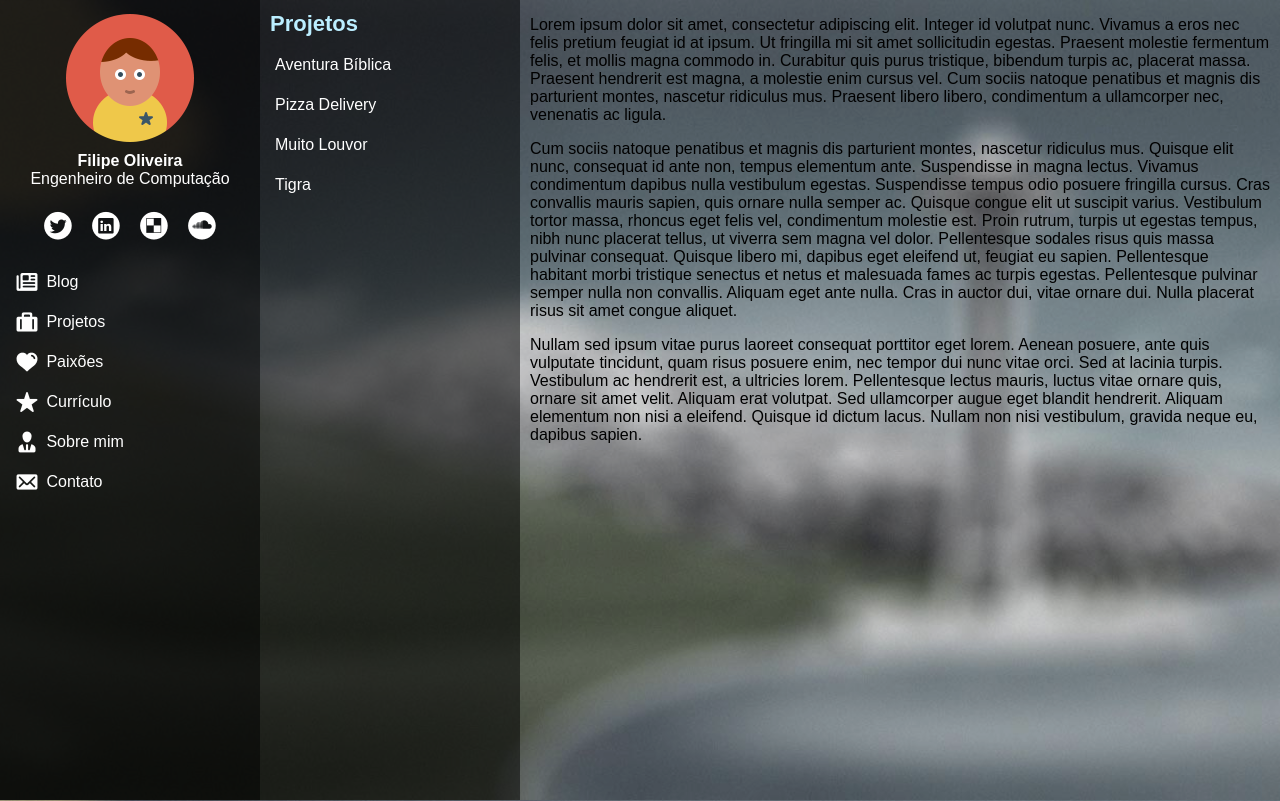
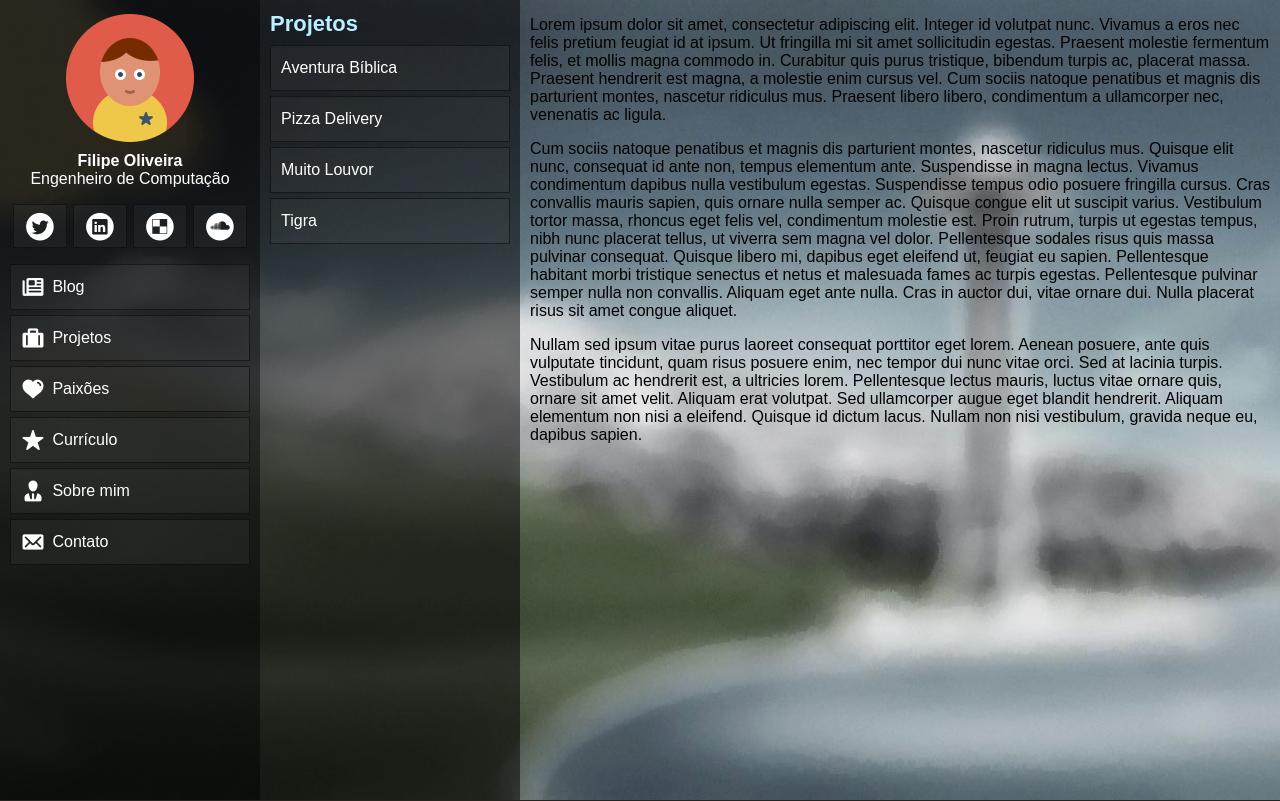
Before and after one commit to fmoliveira/website, a PHP site: page / in a window 1280 px wide. Run offline with PHP 8.4, Linux system fonts and the light colour scheme.

Commit message:
Menus mais bem definidos.

```diff
--- a/css/fmoliveira.css
+++ b/css/fmoliveira.css
@@ -6,6 +6,7 @@ html {
   background-size: cover; }
 
 html, body {
+  overflow: hidden;
   height: 100%; }
 
 body {
@@ -24,18 +25,20 @@ section#wrapper {
   width: 100%;
   height: 100%; }
   section#wrapper div#menu {
-    background-color: rgba(0, 0, 0, 0.8);
+    background-color: rgba(0, 0, 0, 0.75);
     color: white; }
     section#wrapper div#menu ul.menu-horizontal > li:hover, section#wrapper div#menu ul.menu-vertical > li:hover {
-      background: #00aaff;
+      border: 1px solid rgba(50, 170, 255, 0.3);
+      background-color: rgba(50, 170, 255, 0.6);
       color: black; }
     section#wrapper div#menu a {
       color: white;
       text-decoration: none; }
   section#wrapper div#submenu {
-    background-color: rgba(0, 0, 0, 0.6); }
+    background-color: rgba(0, 0, 0, 0.55); }
     section#wrapper div#submenu ul.menu-horizontal > li:hover, section#wrapper div#submenu ul.menu-vertical > li:hover {
-      background: #77ddff;
+      border: 1px solid rgba(70, 190, 255, 0.3);
+      background-color: rgba(70, 190, 255, 0.6);
       color: black; }
     section#wrapper div#submenu a {
       color: white;
@@ -66,17 +69,24 @@ section#wrapper {
       section#wrapper div#menu nav ul.menu-horizontal, section#wrapper div#submenu nav ul.menu-horizontal {
         display: table; }
         section#wrapper div#menu nav ul.menu-horizontal li, section#wrapper div#submenu nav ul.menu-horizontal li {
-          float: left; }
+          float: left;
+          margin: 0 3px;
+          padding: 5px 10px;
+          border: 1px solid rgba(0, 0, 0, 0.5);
+          background-color: rgba(120, 120, 120, 0.1); }
           section#wrapper div#menu nav ul.menu-horizontal li:hover, section#wrapper div#submenu nav ul.menu-horizontal li:hover {
             cursor: pointer; }
           section#wrapper div#menu nav ul.menu-horizontal li img, section#wrapper div#submenu nav ul.menu-horizontal li img {
-            vertical-align: bottom;
-            padding: 5px 8px; }
+            vertical-align: bottom; }
       section#wrapper div#menu nav ul.menu-vertical li, section#wrapper div#submenu nav ul.menu-vertical li {
-        padding: 8px 5px; }
+        margin-bottom: 5px;
+        padding: 10px 5px;
+        border: 1px solid rgba(0, 0, 0, 0.5);
+        background-color: rgba(120, 120, 120, 0.1); }
         section#wrapper div#menu nav ul.menu-vertical li:hover, section#wrapper div#submenu nav ul.menu-vertical li:hover {
           cursor: pointer; }
         section#wrapper div#menu nav ul.menu-vertical li a, section#wrapper div#submenu nav ul.menu-vertical li a {
+          margin-left: 5px;
           line-height: 24px; }
         section#wrapper div#menu nav ul.menu-vertical li img, section#wrapper div#submenu nav ul.menu-vertical li img {
           vertical-align: bottom;
@@ -86,4 +96,4 @@ section#wrapper {
     height: 100%;
     overflow: hidden;
     padding: 0 10px;
-    background-color: rgba(0, 0, 0, 0.15); }
+    background-color: rgba(0, 0, 0, 0.05); }
--- a/css/fmoliveira.scss
+++ b/css/fmoliveira.scss
@@ -1,18 +1,18 @@
-$menu_back: 0.80;
+$menu_back: 0.75;
 $menu_fore: #fff;
 
-$menu_hover_back: #0af;
+$menu_hover_back: #3af;
 $menu_hover_fore: #000;
 
 $submenu_header: #bef;
 
-$submenu_back: 0.60;
+$submenu_back: 0.55;
 $submenu_fore: #fff;
 
 $submenu_hover_back: #7df;
 $submenu_hover_fore: #000;
 
-$content_back: 0.15;
+$content_back: 0.05;
 
 html
 {
@@ -25,7 +25,7 @@ html
 
 html, body
 {
-	//overflow: hidden;
+	overflow: hidden;
 	height: 100%;
 }
 
@@ -57,7 +57,8 @@ section#wrapper
 
 		ul.menu-horizontal > li:hover, ul.menu-vertical > li:hover
 		{
-			background: $menu_hover_back;
+			border: 1px solid rgba(50, 170, 255, 0.3);
+			background-color: rgba(50, 170, 255, 0.6);
 			color: $menu_hover_fore;
 		}
 
@@ -74,7 +75,8 @@ section#wrapper
 
 		ul.menu-horizontal > li:hover, ul.menu-vertical > li:hover
 		{
-			background: $submenu_hover_back;
+			border: 1px solid rgba(70, 190, 255, 0.3);
+			background-color: rgba(70, 190, 255, 0.6);
 			color: $submenu_hover_fore;
 		}
 
@@ -134,6 +136,10 @@ section#wrapper
 				li
 				{
 					float: left;
+					margin: 0 3px;
+					padding: 5px 10px;
+					border: 1px solid rgba(0, 0, 0, 0.50);
+					background-color: rgba(120, 120, 120, 0.10);
 
 					&:hover
 					{
@@ -143,7 +149,6 @@ section#wrapper
 					img
 					{
 						vertical-align: bottom;
-						padding: 5px 8px;
 					}
 				}
 			}
@@ -152,7 +157,10 @@ section#wrapper
 			{
 				li
 				{
-					padding: 8px 5px;
+					margin-bottom: 5px;
+					padding: 10px 5px;
+					border: 1px solid rgba(0, 0, 0, 0.50);
+					background-color: rgba(120, 120, 120, 0.10);
 
 					&:hover
 					{
@@ -161,6 +169,7 @@ section#wrapper
 
 					a
 					{
+						margin-left: 5px;
 						line-height: 24px;
 					}
 
```
Also changed, not shown: imagens/bg.jpg, 1 other file.
